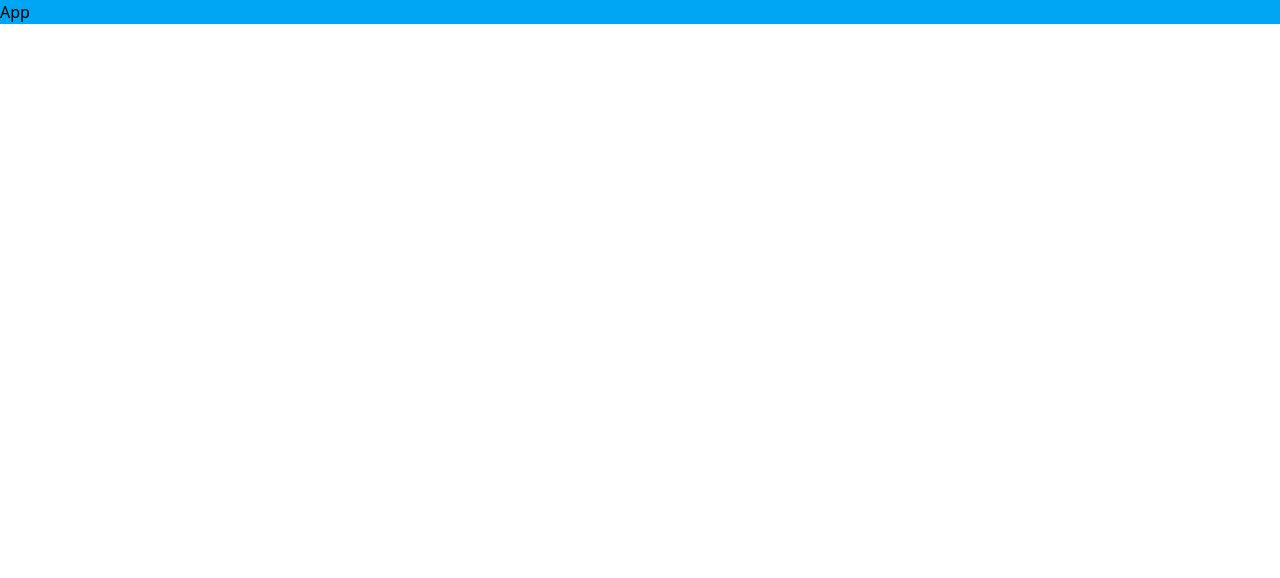
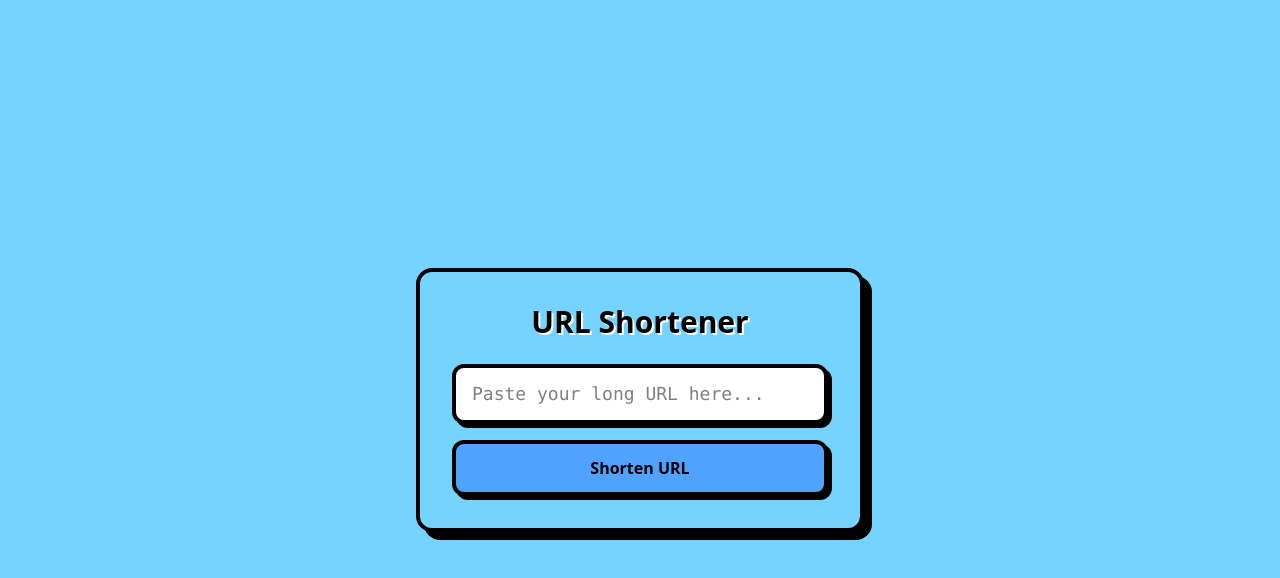
Before and after one commit to AbhayLonkar/url_shortner_frontend, a React (Vite) app: page / in a window 1280 px wide. Shown: the top 578 px of the page. Built offline with nearby package versions, Linux system fonts and the light colour scheme.

Commit message:
add form

```diff
--- a/src/App.jsx
+++ b/src/App.jsx
@@ -1,11 +1,12 @@
-import React from 'react'
+import React from 'react';
+import UrlForm from './components/UrlForm';
 
 const App = () => {
   return (
-    <div className='bg-sky-500'>
-      App
+    <div className="min-h-screen flex items-center justify-center bg-sky-300">
+      <UrlForm />
     </div>
-  )
-}
+  );
+};
 
-export default App
+export default App;
--- /dev/null
+++ b/src/components/UrlForm.jsx
@@ -0,0 +1,36 @@
+import React, { useState } from 'react';
+
+const UrlForm = () => {
+  const [url, setUrl] = useState('');
+
+  const handleSubmit = (e) => {
+    e.preventDefault();
+    // Handle URL shortening logic here
+  };
+
+  return (
+    <div className="bg-sky-300 border-4 border-black rounded-2xl shadow-[8px_8px_0_0_#000] p-8 w-full max-w-md">
+      <h1 className="text-3xl font-extrabold text-black text-center mb-6 drop-shadow-[2px_2px_0_#fff]">
+        URL Shortener
+      </h1>
+      <form onSubmit={handleSubmit} className="flex flex-col gap-4">
+        <input
+          type="url"
+          className="px-4 py-3 rounded-xl border-4 border-black bg-white text-black font-mono text-lg shadow-[4px_4px_0_0_#000] focus:outline-none focus:ring-0"
+          placeholder="Paste your long URL here..."
+          value={url}
+          onChange={(e) => setUrl(e.target.value)}
+          required
+        />
+        <button
+          type="submit"
+          className="bg-blue-400 border-4 border-black text-black font-bold py-3 rounded-xl shadow-[4px_4px_0_0_#000] hover:bg-pink-300 hover:translate-x-1 hover:translate-y-1 transition-all hover:cursor-pointer hover:shadow"
+        >
+          Shorten URL
+        </button>
+      </form>
+    </div>
+  );
+};
+
+export default UrlForm;
```
